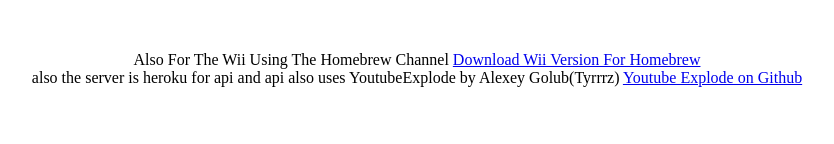
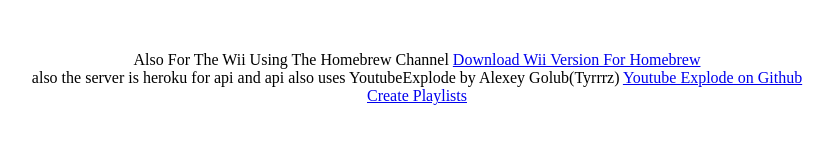
Before and after one commit to tesses50/tesses50.github.io, a plain HTML site: page index.html in a window 1280 px wide. Shown: the part 234-378 px from the top of the page, without its empty margins (223-1057 px from the left). Drawn offline with Linux system fonts and the light colour scheme.

Commit message:
Update index.html

```diff
--- a/index.html
+++ b/index.html
@@ -24,7 +24,7 @@ function yturl(url){
 	<div align="center">This Site Needs Javascript To Work</div>
 
 	<br><br><br>
-	<div align="center">Also For The Wii Using The Homebrew Channel <A HREF="wii.zip">Download Wii Version For Homebrew</A><br>also the server is heroku for api and api also uses YoutubeExplode by Alexey Golub(Tyrrrz) <A HREF="https://github.com/Tyrrrz/YoutubeExplode">Youtube Explode on Github</A></div>
+	<div align="center">Also For The Wii Using The Homebrew Channel <A HREF="https://drive.google.com/open?id=1cqyp_6bUQ3YRDZ41j0wQF48OrBXLuCR3">Download Wii Version For Homebrew</A><br>also the server is heroku for api and api also uses YoutubeExplode by Alexey Golub(Tyrrrz) <A HREF="https://github.com/Tyrrrz/YoutubeExplode">Youtube Explode on Github</A><br><A HREF="pledit.htm">Create Playlists</A></div>
 
 
 </HTML>
```
